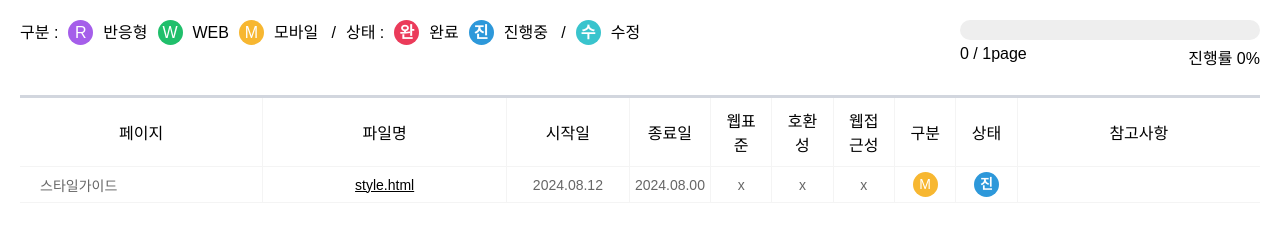
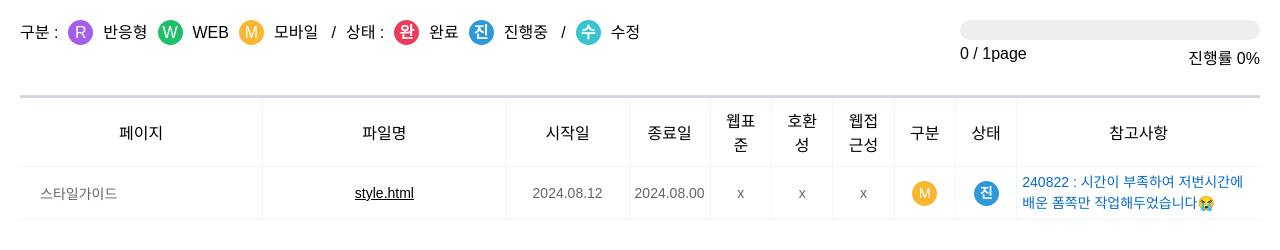
Before and after one commit to yunjeongmi1004/scss-homework-mobile, a website: page index.html in a window 1280 px wide. Shown: the part 106-356 px from the top of the page. Drawn offline with Linux system fonts and the light colour scheme.

Commit message:
index 참고사항 추가

```diff
--- a/index.html
+++ b/index.html
@@ -58,7 +58,7 @@
               <td><span class="state m"></span></td>
               <td><span class="state ing"></span></td>
               <td>
-                <p class="t_em"></p>
+                <p class="t_re">240822 : 시간이 부족하여 저번시간에 배운 폼쪽만 작업해두었습니다😭</p>
               </td>
             </tr>
             <!-- <tr class="list">
```
